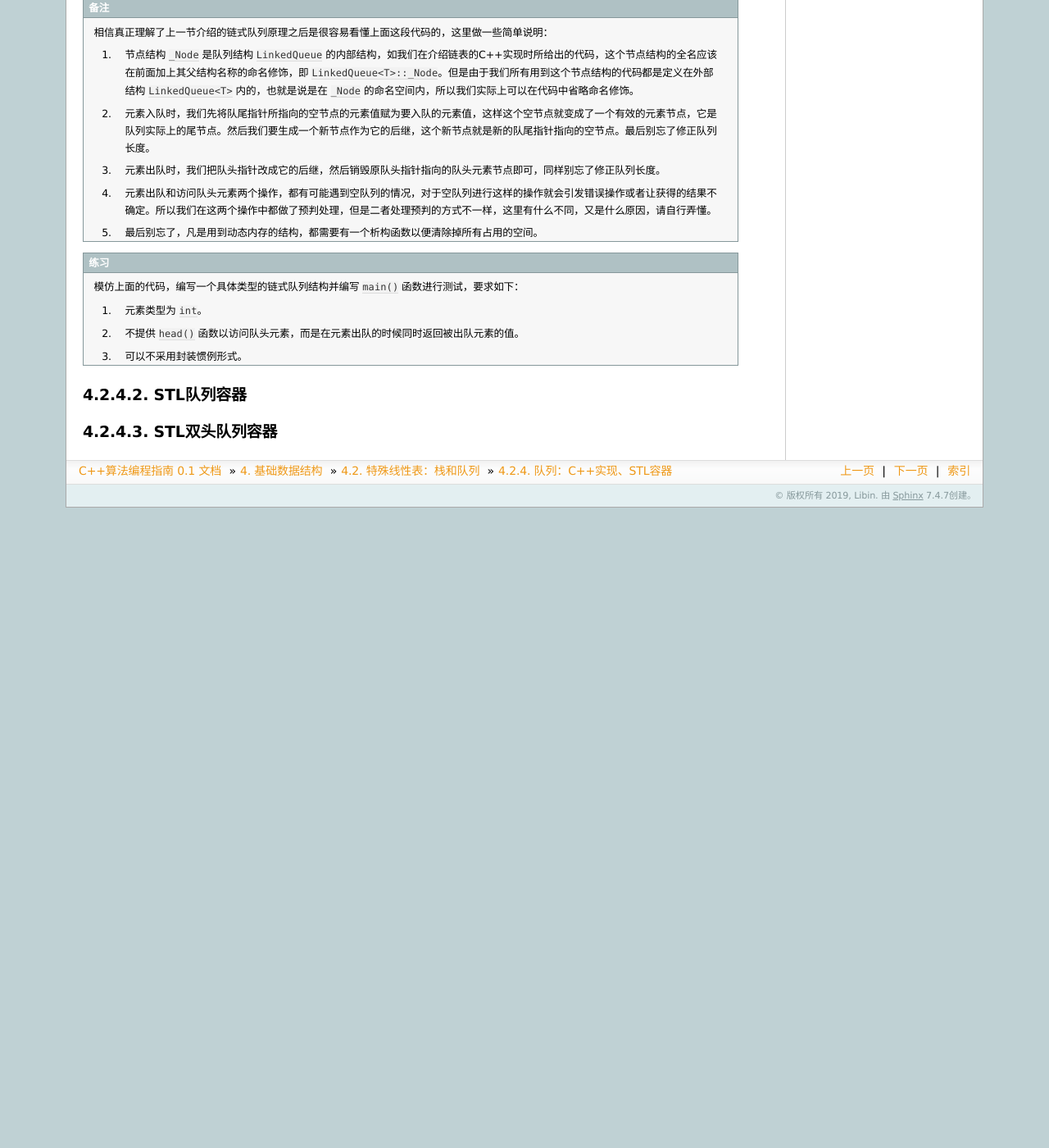
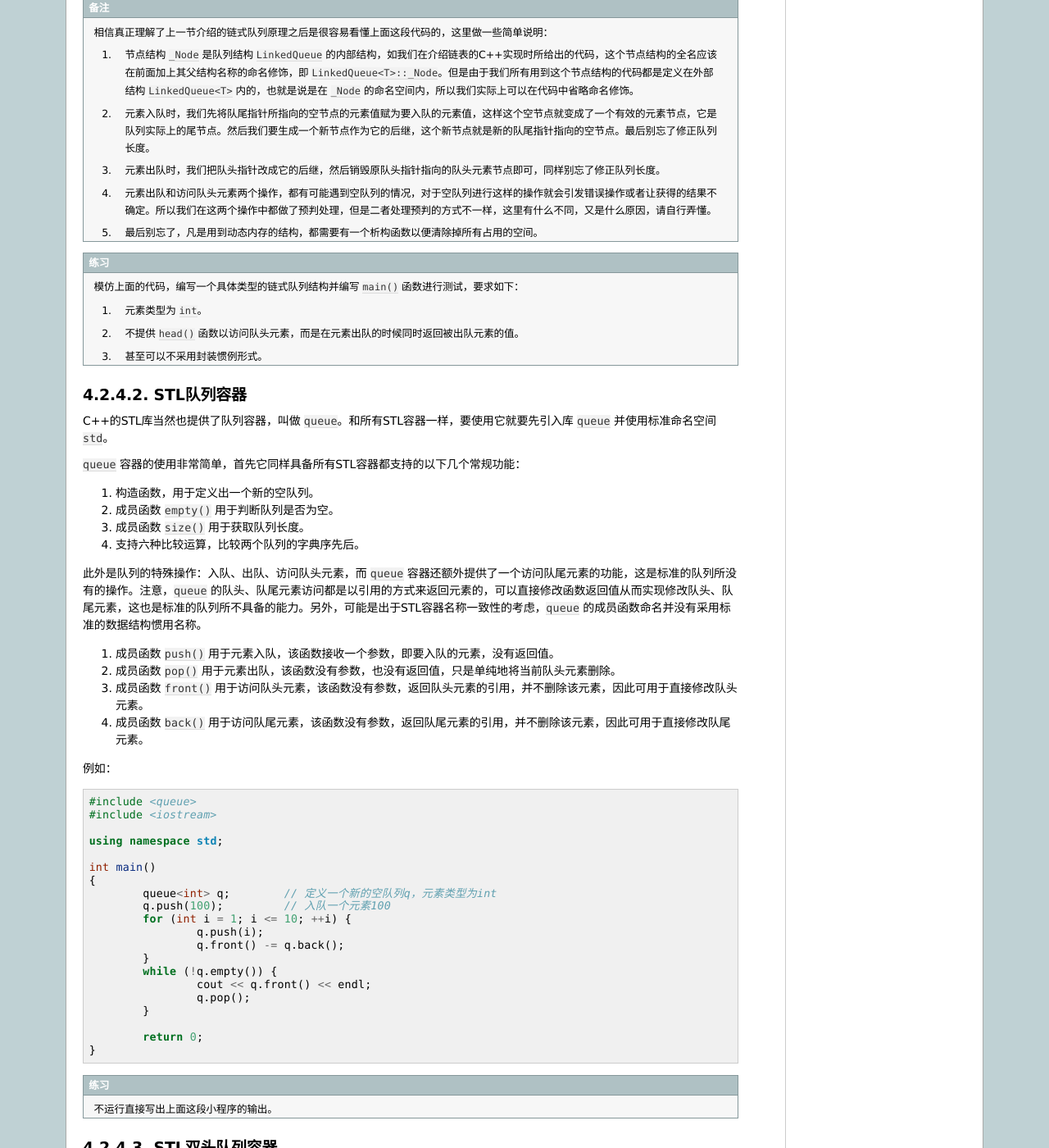
Before and after one commit to majorli/algo_guide, a Sphinx documentation site: the page built from source/ch03/sec02/324_queue_2.rst, in a window 1280 px wide and 1400 px high, scrolled down 604 px. Shown: the whole window at 82% size. Built offline with Sphinx 7.4.7, drawn with Linux system fonts in a browser that asks for light colours; before the commit the page ends 1223 px from its top, so only the background shows below that.

Commit message:
20200702_2338draft_324_writing

```diff
--- a/source/ch03/sec02/324_queue_2.rst
+++ b/source/ch03/sec02/324_queue_2.rst
@@ -39,12 +39,55 @@
 
    1. 元素类型为 ``int``\ 。
    2. 不提供 ``head()`` 函数以访问队头元素，而是在元素出队的时候同时返回被出队元素的值。
-   3. 可以不采用封装惯例形式。
+   3. 甚至可以不采用封装惯例形式。
 
 STL队列容器
 ^^^^^^^^^^^^
 
+C++的STL库当然也提供了队列容器，叫做 ``queue``\ 。和所有STL容器一样，要使用它就要先引入库 ``queue`` 并使用标准命名空间 ``std``\ 。
 
+``queue`` 容器的使用非常简单，首先它同样具备所有STL容器都支持的以下几个常规功能：
+
+1. 构造函数，用于定义出一个新的空队列。
+2. 成员函数 ``empty()`` 用于判断队列是否为空。
+3. 成员函数 ``size()`` 用于获取队列长度。
+4. 支持六种比较运算，比较两个队列的字典序先后。
+
+此外是队列的特殊操作：入队、出队、访问队头元素，而 ``queue`` 容器还额外提供了一个访问队尾元素的功能，这是标准的队列所没有的操作。注意，\ ``queue`` 的队头、队尾元素访问都是以引用的方式来返回元素的，可以直接修改函数返回值从而实现修改队头、队尾元素，这也是标准的队列所不具备的能力。另外，可能是出于STL容器名称一致性的考虑，\ ``queue`` 的成员函数命名并没有采用标准的数据结构惯用名称。
+
+1. 成员函数 ``push()`` 用于元素入队，该函数接收一个参数，即要入队的元素，没有返回值。
+2. 成员函数 ``pop()`` 用于元素出队，该函数没有参数，也没有返回值，只是单纯地将当前队头元素删除。
+3. 成员函数 ``front()`` 用于访问队头元素，该函数没有参数，返回队头元素的引用，并不删除该元素，因此可用于直接修改队头元素。
+4. 成员函数 ``back()`` 用于访问队尾元素，该函数没有参数，返回队尾元素的引用，并不删除该元素，因此可用于直接修改队尾元素。
+
+例如：
+
+.. code-block:: c++
+
+   #include <queue>
+   #include <iostream>
+
+   using namespace std;
+
+   int main()
+   {
+           queue<int> q;        // 定义一个新的空队列q，元素类型为int
+           q.push(100);         // 入队一个元素100
+           for (int i = 1; i <= 10; ++i) {
+                   q.push(i);
+                   q.front() -= q.back();
+           }
+           while (!q.empty()) {
+                   cout << q.front() << endl;
+                   q.pop();
+           }
+
+           return 0;
+   }
+
+.. admonition:: 练习
+
+   不运行直接写出上面这段小程序的输出。
 
 STL双头队列容器
 ^^^^^^^^^^^^^^^^
```
